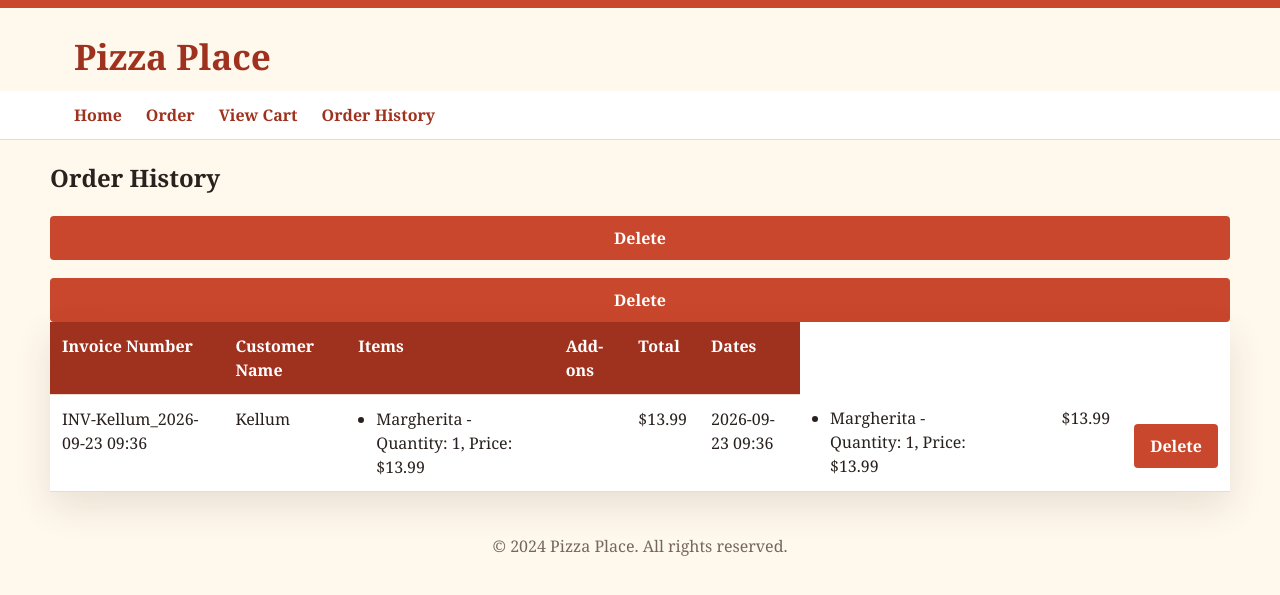
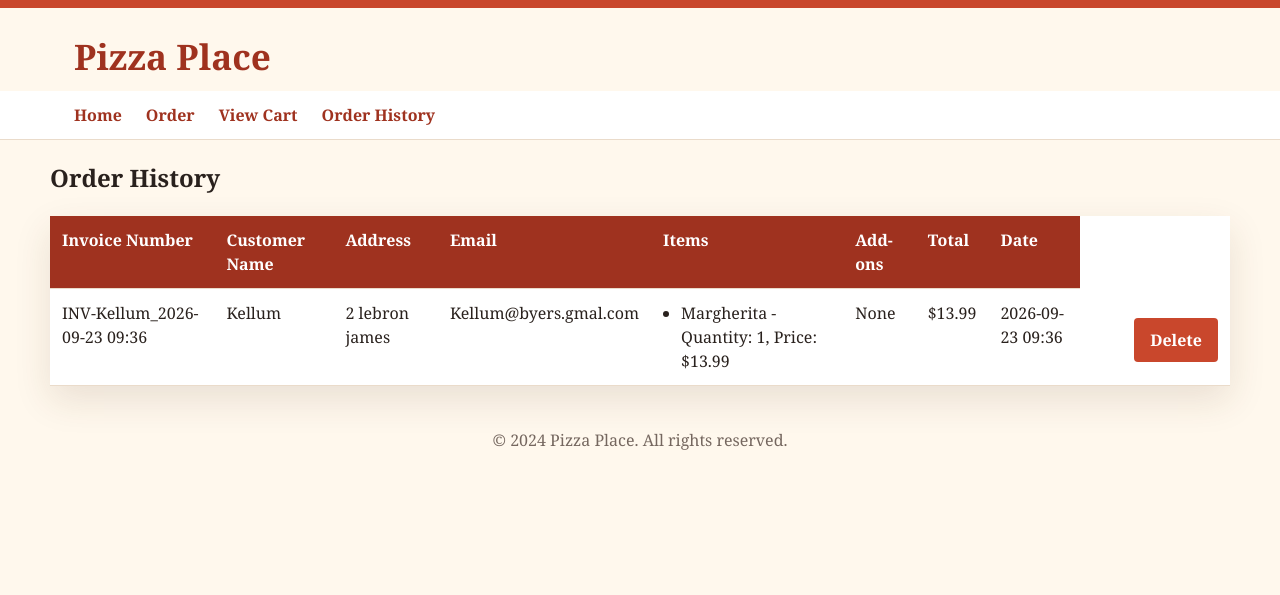
Before and after one commit to st25239/Comp-_csc_assessment-AS91897---AS91896, a Flask app: page /orders in a window 1280 px wide. Shown: the top 595 px of the page. Run offline with Flask 3, Linux system fonts and the light colour scheme; data comes from the database, SQL or seed files in the repository; both versions use the stored data as it was after the commit.

Commit message:
i have fixxed multpile errors in the website and have added more things to the checkout such as card number adress gmail card number name and so on i also fixxed the delted buttion in order history which made two delte buttions for every order and was very ugly and in your face and fished fixxing order history becasue it said the same thing twise with the price of the purctuse and the details. so i removed it and now it works swell

```diff
--- a/Templates/cart.html
+++ b/Templates/cart.html
@@ -41,6 +41,7 @@
         <div class="cart-actions">
             <a href="{{ url_for('index') }}" class="button-link">Continue Shopping</a>
             <form action="{{ url_for('checkout') }}" method="post" class="checkout-form">
+
                 <label for="customer_name_checkout">Your Name:</label>
                 <input type="text" id="customer_name_checkout" name="customer_name" required>
 
--- a/Templates/order_history.html
+++ b/Templates/order_history.html
@@ -4,16 +4,19 @@
 </header>
 {% block content %}
     <h2>Order History</h2>
+
     {% if orders %}
         <table>
             <thead>
                 <tr>
                     <th>Invoice Number</th>
                     <th>Customer Name</th>
+                    <th>Address</th>
+                    <th>Email</th>
                     <th>Items</th>
                     <th>Add-ons</th>
                     <th>Total</th>
-                    <th>Dates</th>
+                    <th>Date</th>
                 </tr>
             </thead>
             <tbody>
@@ -21,35 +24,38 @@
                     <tr>
                         <td>{{ order['invoice_number'] }}</td>
                         <td>{{ order['customer_name'] }}</td>
+                        <td>{{ order['address'] }}</td>
+                        <td>{{ order['email'] }}</td>
+
+
                         <td>
                             <ul>
                                 {% for item, details in order['items'].items() %}
-                                    <li>{{ item }} - Quantity: {{ details ['quantity'] }},  Price: ${{ "%.2f"|format(details['price']) }}</li>
+                                    <li>{{ item }} - Quantity: {{ details['quantity'] }}, Price: ${{ "%.2f"|format(details['price']) }}</li>
+                                {% else %}
+                                    <li>No items</li>
                                 {% endfor %}
                             </ul>
                         </td>
+
                         <td>
+                            {% if order['addons'] %}
                                 <ul>
                                     {% for addon, price in order['addons'].items() %}
                                         <li>{{ addon }} - ${{ "%.2f"|format(price) }}</li>
                                     {% endfor %}
                                 </ul>
+                            {% else %}
+                                <span>None</span>
+                            {% endif %}
                         </td>
+
                         <td>${{ "%.2f"|format(order['total']) }}</td>
                         <td>{{ order['date'] }}</td>
 
-                        <form action="{{ url_for('cancel_saved_order', order_id=order['id']) }}" method="post" style="display:inline;">
-                            <button type="submit" onsubmit="return confirm('Are you sure you want to cancel this order?');">Delete</button>
-                            <button type="submit">Delete</button>
-                        </form>
+
                     </td>
-                    <td>
-                        <ul>
-                            {% for item, details in order['items'].items() %}
-                                <li>{{ item }} - Quantity: {{ details['quantity'] }}, Price: ${{ "%.2f"|format(details['price']) }}</li>
-                            {% endfor %}
-                        </ul>
-                    </td>
+
                     <td>
                         <ul>
                             {% for addon in order['addons'].items() %}
@@ -57,7 +63,7 @@
                             {% endfor %}
                         </ul>
                     </td>
-                    <td>${{ "%.2f"|format(order['total']) }}</td>
+
                     <td>
                         <form action="{{ url_for('cancel_saved_order', order_id=order['id']) }}" method="post" style="display:inline;">
                             <button type="submit" onclick="return confirm('Are you sure you want to cancel this order?');">Delete</button>
--- a/app.py
+++ b/app.py
@@ -270,15 +270,17 @@ def checkout():
 
     try:
         if not customer_name:
-            flash("please enter your name before proceeding to checkout.")
-            return redirect(url_for('index'))
-
-        if not customer_email:
-            flash("Please enter your email before checkout.")
+            flash("Please enter your name before checkout.")
             return redirect(url_for('view_cart'))
 
+
         if not customer_address:
-            flash("Please enter your delivery address before checkout.")
+            flash("Please enter your address before checkout.")
+            return redirect(url_for('view_cart'))
+
+
+        if not card_name:
+            flash("Please enter the name on your card before checkout.")
             return redirect(url_for('view_cart'))
 
         if not cart:
```
Also changed, not shown: Templates/Index.html (+2 -7 lines), database.db, 4 other files. Lines whose indentation alone changed are shown as unchanged.
